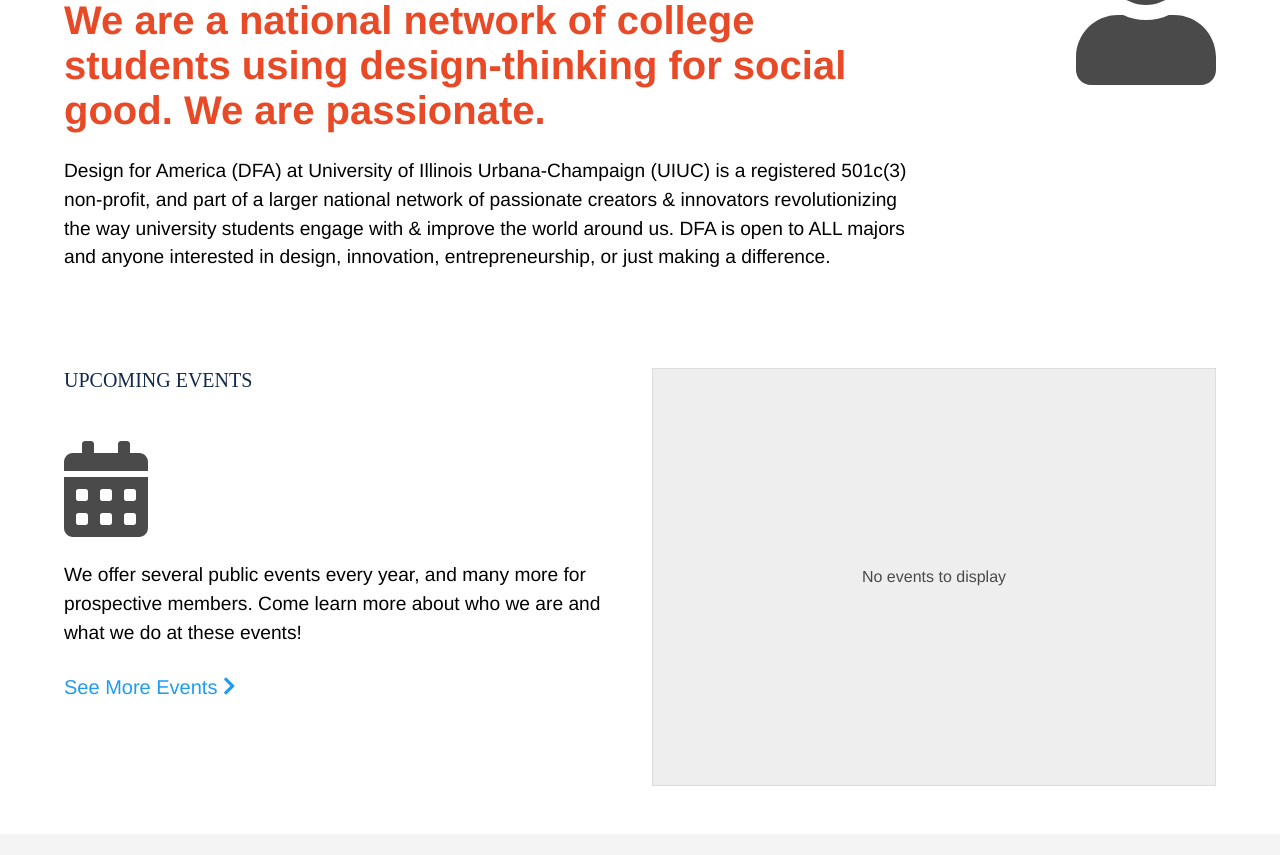
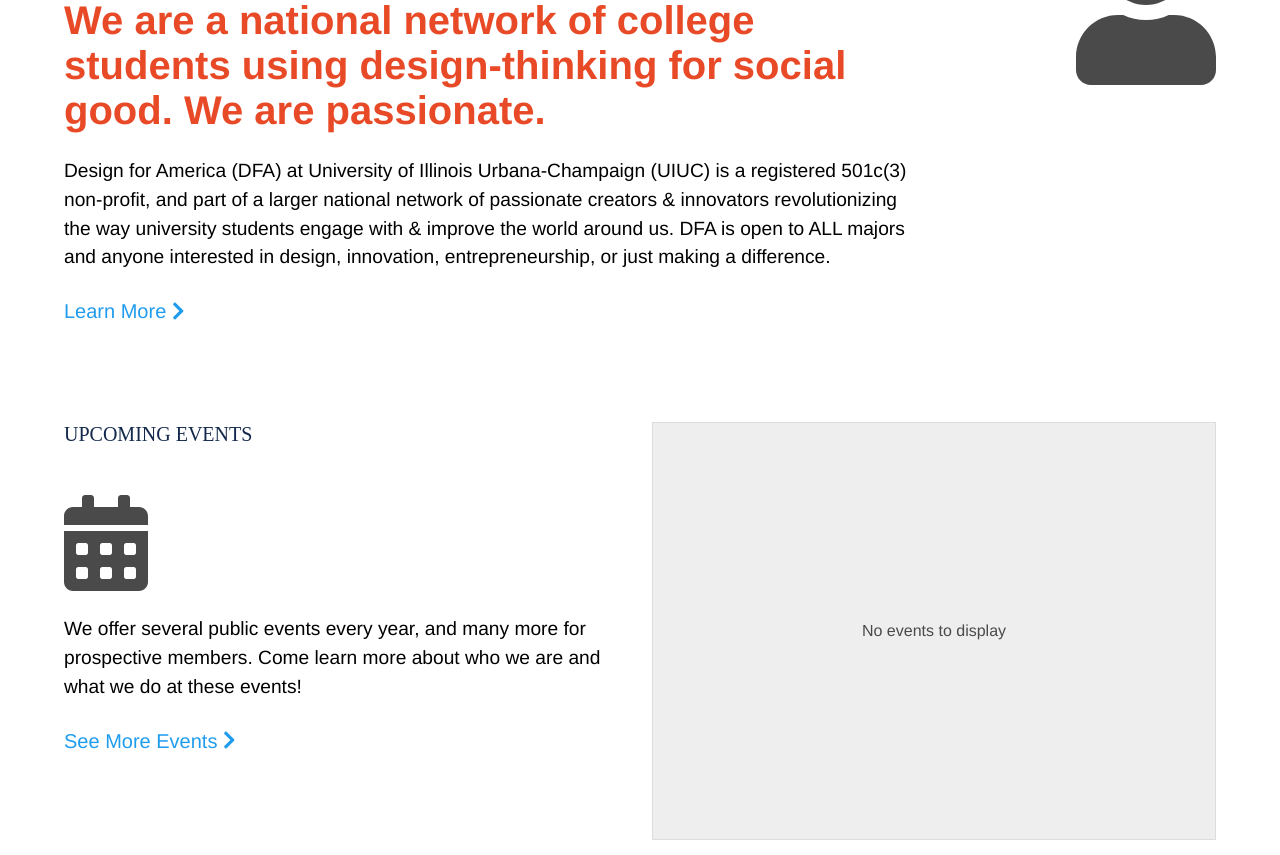
Before and after one commit to DesignForAmericaUIUC/DFA-Website, a plain HTML site: page index.html in a window 1280 px wide. Shown: the part 815-1670 px from the top of the page. Drawn offline with nearby package versions, Linux system fonts and the light colour scheme; a script that the page names is missing; a web font is replaced by a local one.

Commit message:
Add files via upload

```diff
--- a/index.html
+++ b/index.html
@@ -85,7 +85,8 @@
             <div class="column is-three-quarters">
                 <h1 class="subtitle has-text-primary sectionHeader">ABOUT US</h1><br>
                 <h1 class="title has-text-info is-size-2">We are a national network of college students using design-thinking for social good. We are passionate.</h1>
-                <h1 style="font-size: 1.2rem;color:black;">Design for America (DFA) at University of Illinois Urbana-Champaign (UIUC) is a registered 501c(3) non-profit, and part of a larger national network of passionate creators & innovators revolutionizing the way university students engage with & improve the world around us. DFA is open to ALL majors and anyone interested in design, innovation, entrepreneurship, or just making a difference.</h1>
+                <h1 style="font-size: 1.2rem;color:black;">Design for America (DFA) at University of Illinois Urbana-Champaign (UIUC) is a registered 501c(3) non-profit, and part of a larger national network of passionate creators & innovators revolutionizing the way university students engage with & improve the world around us. DFA is open to ALL majors and anyone interested in design, innovation, entrepreneurship, or just making a difference.</h1><br>
+                <a class="is-size-5" href="about.html">Learn More  <i class="fas fa-chevron-right"></i></a>
             </div>
             <div class="column is-one-quarter is-hidden-mobile">
                     <i class="fas fa-user fa-10x is-pulled-right"></i>
```
